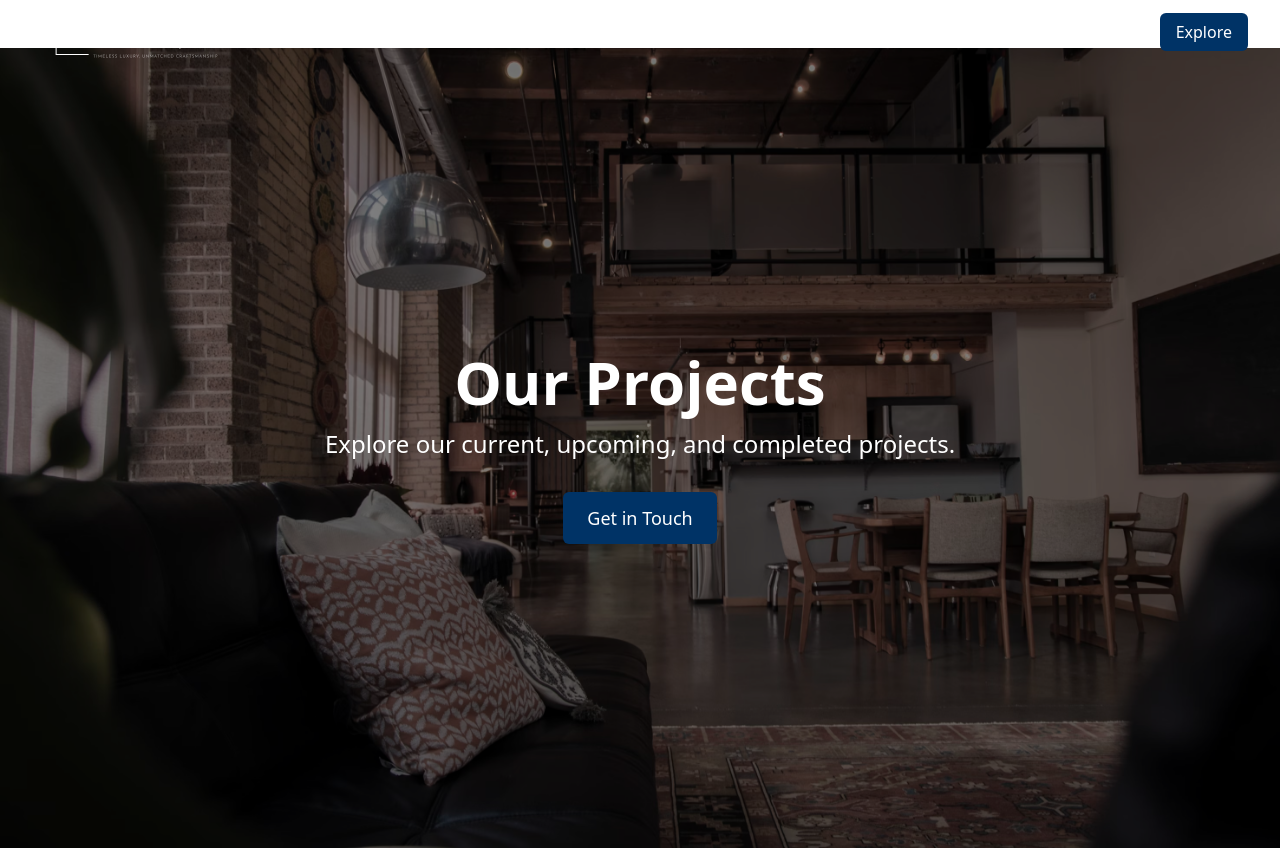
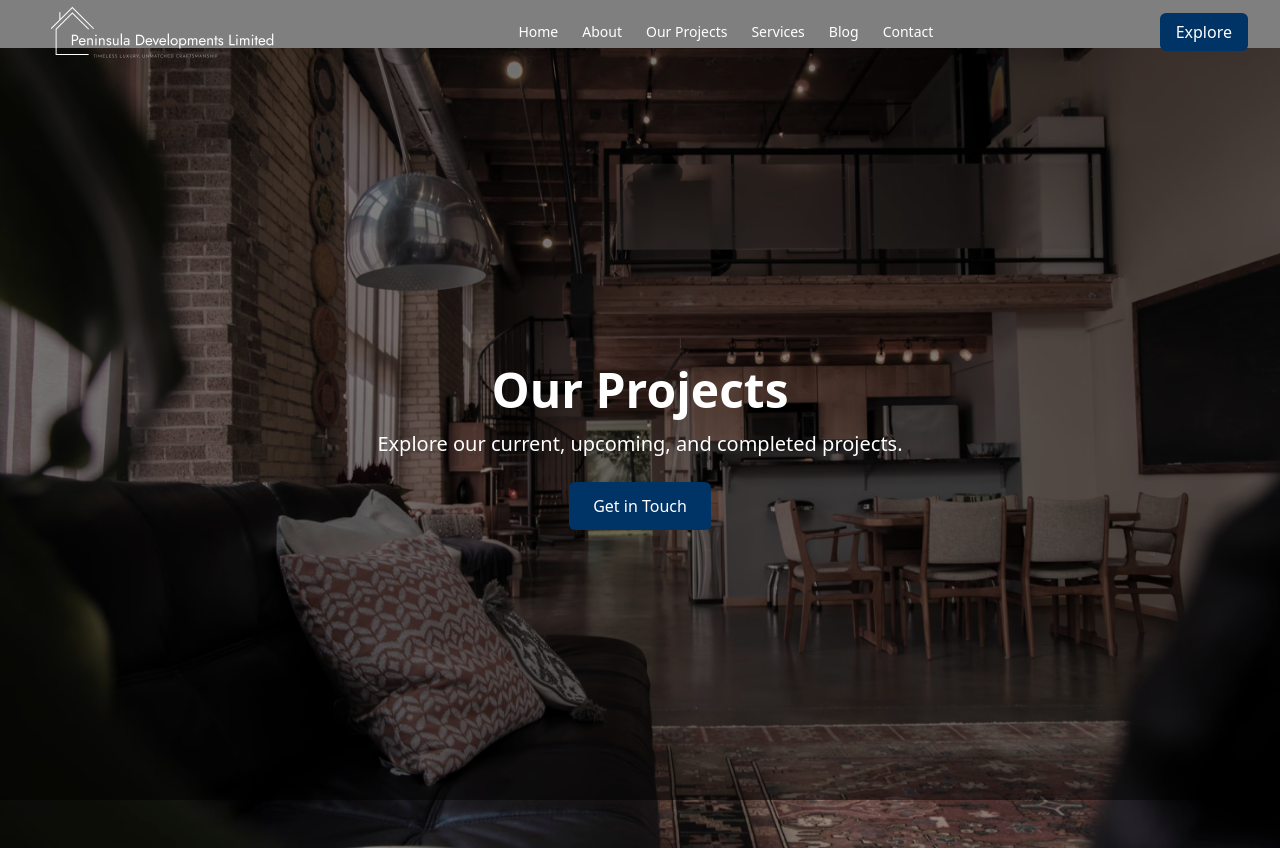
Before and after one commit to Joshua-Coded/Peninsula-real-estate, a React (Create React App) app in the folder real-estate-app/: page /projects in a window 1280 px wide. Shown: the top 850 px of the page. Built offline with nearby package versions, Linux system fonts and the light colour scheme.

Commit message:
some codes

```diff
--- a/real-estate-app/src/pages/ProjectsPage.tsx
+++ b/real-estate-app/src/pages/ProjectsPage.tsx
@@ -181,29 +181,26 @@ const ProjectsPage: React.FC = () => {
         <div className="py-12">
             {/* Hero Section */}
             <div
-                className="relative h-screen bg-cover bg-center text-white flex flex-col justify-center items-center"
-                style={{ backgroundImage: `url(${bg})` }}
+                className="h-screen bg-cover bg-center text-white flex flex-col justify-center items-center"
+                style={{ backgroundImage: `url(${bg})`, width: '100vw', minHeight: '100vh' }}
             >
-                {/* Overlay for better text readability */}
-                <div className="absolute inset-0 bg-black bg-opacity-50"></div>
-
-                {/* Text and button container */}
-                <div className="relative z-10 text-center px-6">
-                    <h1 className="text-5xl md:text-6xl font-bold leading-tight">Our Projects</h1>
-                    <p className="mt-4 text-lg md:text-2xl">
+                <div className="absolute inset-0 bg-black bg-opacity-50"></div> {/* Overlay for readability */}
+                <div className="relative text-center px-4 max-w-2xl z-10">
+                    <h1 className="text-4xl md:text-5xl font-bold">Our Projects</h1>
+                    <p className="mt-4 text-xl">
                         Explore our current, upcoming, and completed projects.
                     </p>
-
-                    {/* Get in touch button */}
-                    <div className="mt-8">
+                    <div className="mt-6">
                         <Link to="/contact">
-                            <button className="bg-primary text-white py-3 px-6 text-lg font-medium rounded-md hover:bg-white hover:text-primary transition-all">
+                            <button className="bg-primary text-white py-3 px-6 rounded-md hover:bg-white hover:text-primary transition-all">
                                 Get in Touch
                             </button>
                         </Link>
                     </div>
                 </div>
             </div>
+
+
 
 
             {/* Current Projects Section */}
```
